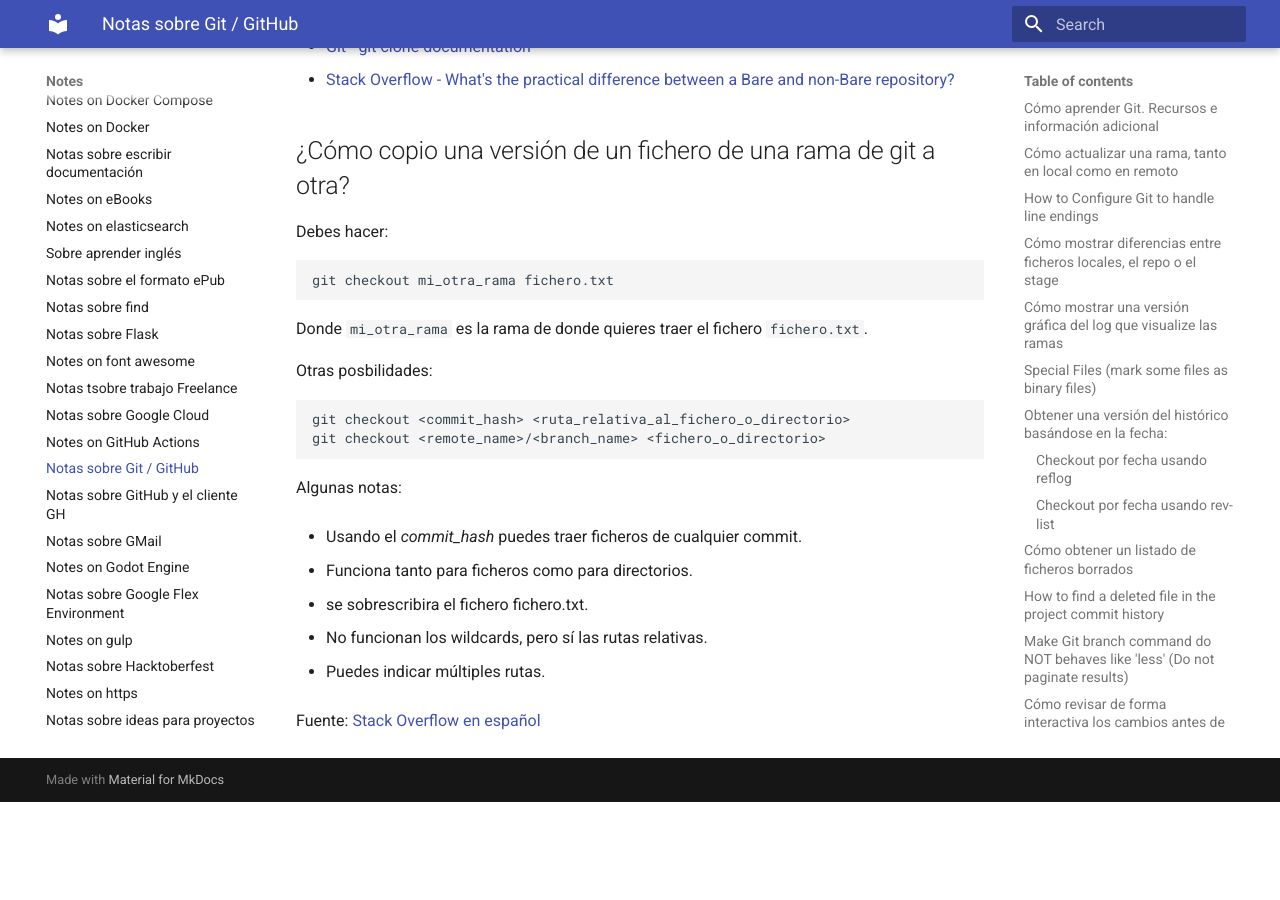
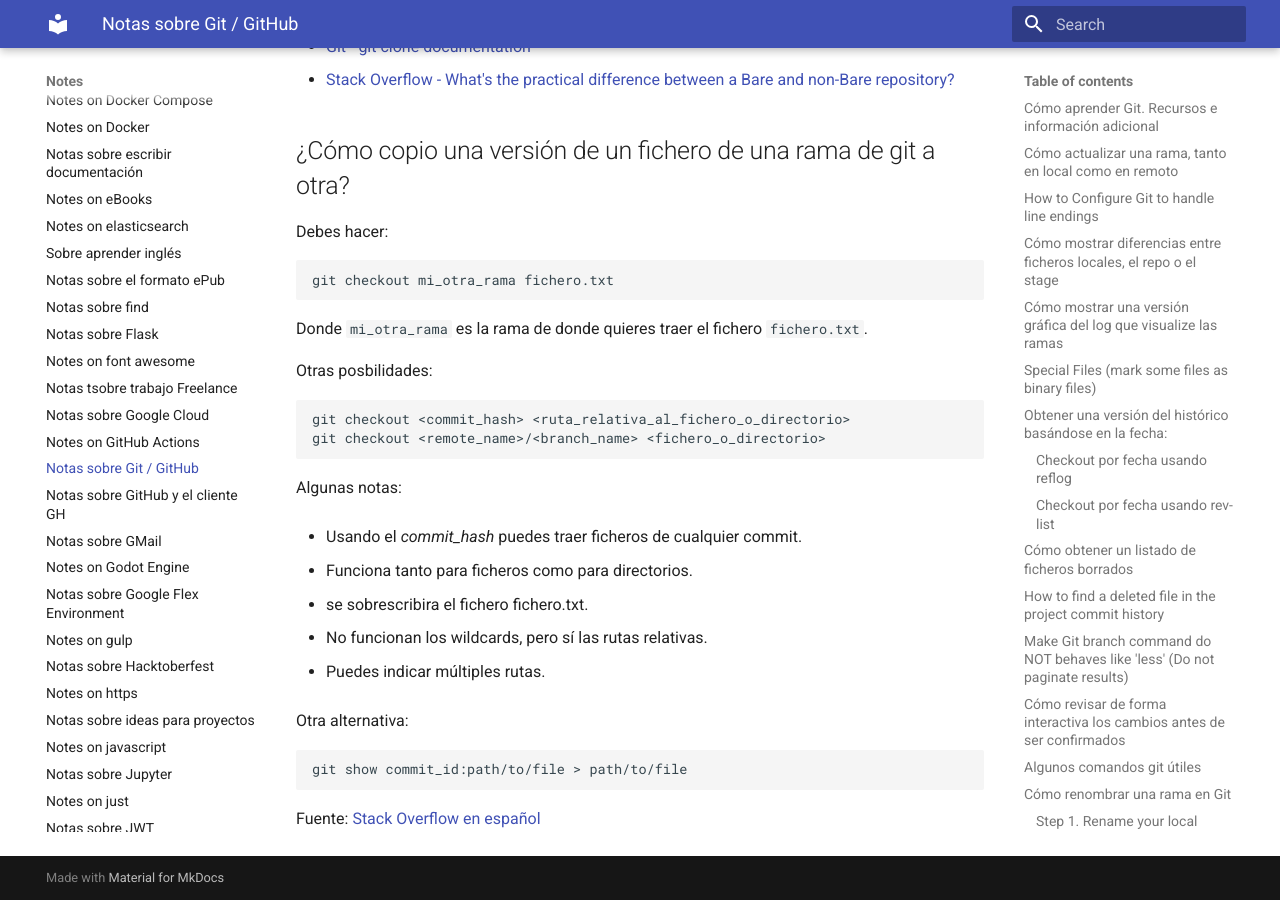
Before and after one commit to euribates/notes, an MkDocs documentation site: the page built from docs/notes-on-git.md, in a window 1280 px wide and 900 px high, scrolled down 13830 px. Built offline with MkDocs 1.6.1 and Material for MkDocs 9.7.7, drawn with Linux system fonts in a browser that asks for light colours; before the commit the page ends 14632 px from its top, so only the background shows below that.

Commit message:
Mejoras notas git

````diff
--- a/docs/notes-on-git.md
+++ b/docs/notes-on-git.md
@@ -726,5 +726,11 @@
 
 - Puedes indicar múltiples rutas.
 
+Otra alternativa:
+
+```shell
+git show commit_id:path/to/file > path/to/file
+```
+
 Fuente:
 [Stack Overflow en español](https://es.stackoverflow.com/questions/243064/cdocs/notes-on-git.mdC3docs/notes-on-git.mdB3mo-copio-una-versidocs/notes-on-git.mdC3docs/notes-on-git.mdB3n-de-un-fichero-de-una-rama-de-git-a-otra)
````
